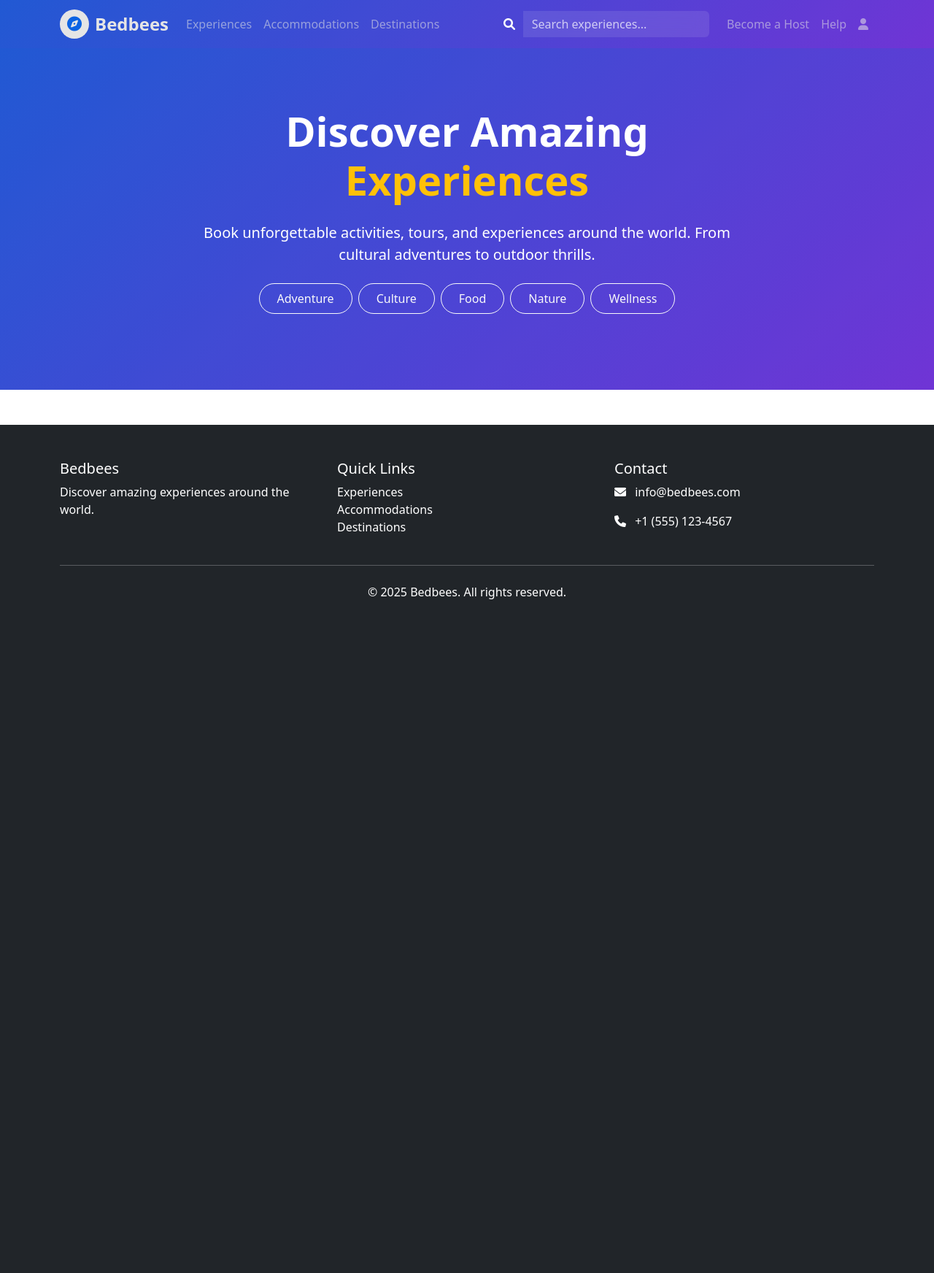
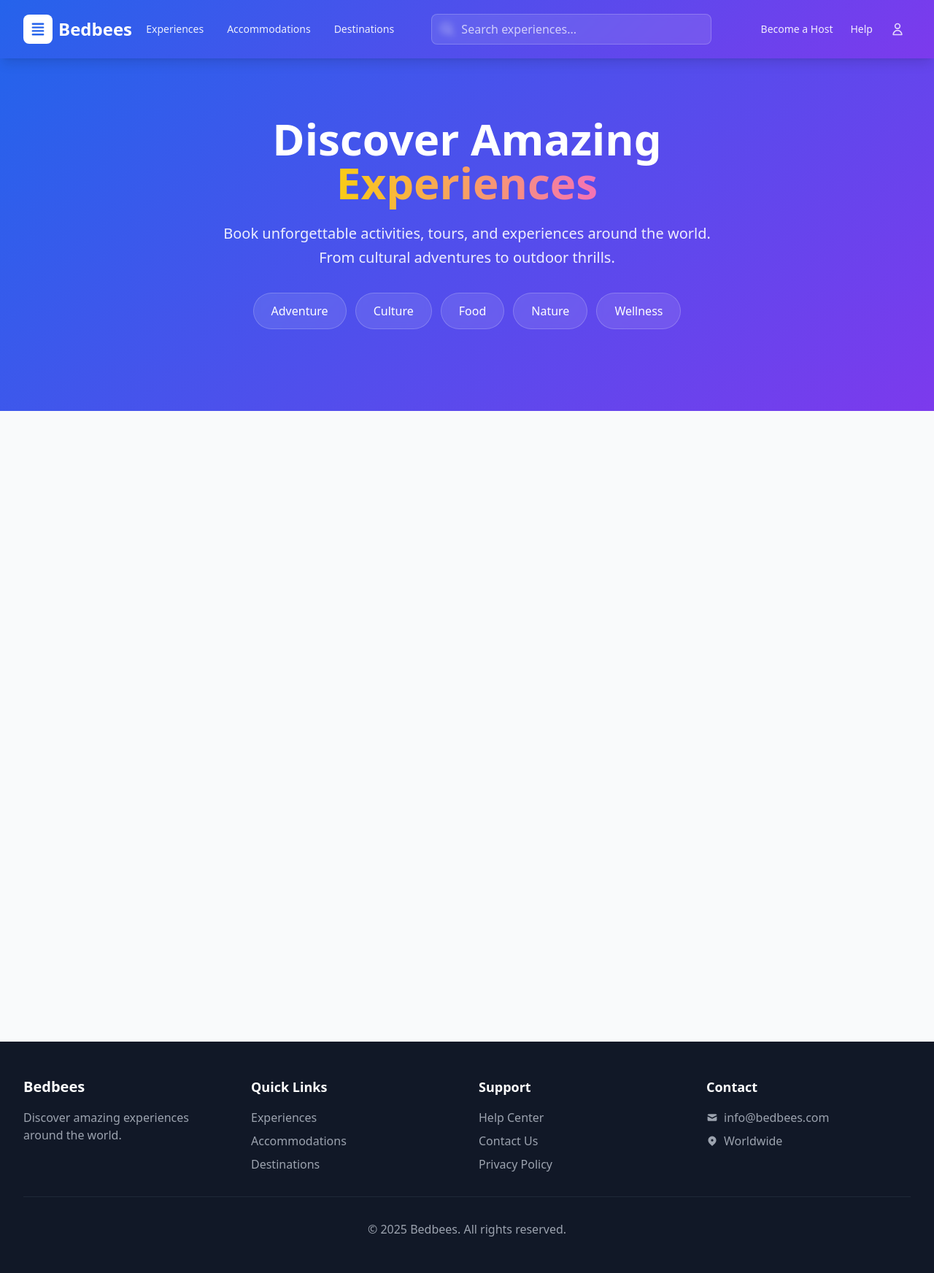
Before and after one commit to husainf4l/bedbees, a Django app: template core/templates/core/base.html in a window 1280 px wide. Shown: the whole page at 73% size. Before the commit the page ends 821 px from the top, so only its background shows below. Run offline with Django 5.2, Linux system fonts and the light colour scheme; the template is opened without the code that fills it, so the values that code supplies are empty; some libraries are stand-ins or nearby versions.

Commit message:
Convert templates from Bootstrap to Tailwind CSS

```diff
--- a/core/templates/core/base.html
+++ b/core/templates/core/base.html
@@ -4,176 +4,206 @@
     <meta charset="UTF-8">
     <meta name="viewport" content="width=device-width, initial-scale=1.0">
     <title>{% block title %}Bedbees - Discover Amazing Experiences{% endblock %}</title>
-    <link href="https://cdn.jsdelivr.net/npm/bootstrap@5.3.0/dist/css/bootstrap.min.css" rel="stylesheet">
-    <link href="https://cdnjs.cloudflare.com/ajax/libs/font-awesome/6.0.0/css/all.min.css" rel="stylesheet">
+    <script src="https://cdn.tailwindcss.com"></script>
+    <script>
+        tailwind.config = {
+            theme: {
+                extend: {
+                    colors: {
+                        primary: '#2563eb',
+                        secondary: '#7c3aed',
+                    }
+                }
+            }
+        }
+    </script>
     <style>
         .navbar-gradient {
             background: linear-gradient(135deg, #2563eb 0%, #7c3aed 100%);
-            position: relative;
-        }
-        .navbar-gradient::before {
-            content: '';
-            position: absolute;
-            top: 0;
-            left: 0;
-            right: 0;
-            bottom: 0;
-            background: rgba(0, 0, 0, 0.1);
-            pointer-events: none;
         }
         .hero-section {
             background: linear-gradient(135deg, #2563eb 0%, #7c3aed 100%);
-            padding: 80px 0;
-            position: relative;
-        }
-        .hero-section::before {
-            content: '';
-            position: absolute;
-            top: 0;
-            left: 0;
-            right: 0;
-            bottom: 0;
-            background: rgba(0, 0, 0, 0.1);
-        }
-        .search-input {
-            background: rgba(255, 255, 255, 0.1);
-            backdrop-filter: blur(10px);
-            border: 1px solid rgba(255, 255, 255, 0.2);
-            color: white;
-        }
-        .search-input::placeholder {
-            color: rgba(255, 255, 255, 0.7);
-        }
-        .search-input:focus {
-            background: rgba(255, 255, 255, 0.2);
-            border-color: rgba(255, 255, 255, 0.3);
-            color: white;
         }
     </style>
     {% block extra_head %}{% endblock %}
 </head>
-<body>
+<body class="bg-gray-50">
     <!-- Navigation -->
-    <nav class="navbar navbar-expand-lg navbar-dark navbar-gradient sticky-top">
-        <div class="container">
+    <nav class="navbar-gradient sticky top-0 z-50 shadow-lg">
+        <div class="max-w-7xl mx-auto px-4 sm:px-6 lg:px-8">
+            <div class="flex items-center justify-between h-20">
                 <!-- Logo -->
-            <a class="navbar-brand d-flex align-items-center" href="{% url 'home' %}">
-                <div class="bg-white rounded-circle d-flex align-items-center justify-content-center me-2" style="width: 40px; height: 40px;">
-                    <i class="fas fa-compass text-primary"></i>
+                <a href="{% url 'home' %}" class="flex items-center space-x-2">
+                    <div class="w-10 h-10 bg-white rounded-lg flex items-center justify-center">
+                        <svg class="w-6 h-6 text-blue-600" fill="currentColor" viewBox="0 0 20 20">
+                            <path fill-rule="evenodd" d="M3 4a1 1 0 011-1h12a1 1 0 110 2H4a1 1 0 01-1-1zm0 4a1 1 0 011-1h12a1 1 0 110 2H4a1 1 0 01-1-1zm0 4a1 1 0 011-1h12a1 1 0 110 2H4a1 1 0 01-1-1zm0 4a1 1 0 011-1h12a1 1 0 110 2H4a1 1 0 01-1-1z" clip-rule="evenodd"></path>
+                        </svg>
                     </div>
-                <span class="fw-bold fs-4">Bedbees</span>
+                    <span class="text-2xl font-bold text-white">Bedbees</span>
                 </a>
 
-            <!-- Mobile menu button -->
-            <button class="navbar-toggler" type="button" data-bs-toggle="collapse" data-bs-target="#navbarNav">
-                <span class="navbar-toggler-icon"></span>
+                <!-- Desktop Navigation -->
+                <div class="hidden md:flex items-center space-x-8">
+                    <a href="#experiences" class="text-white/90 hover:text-white transition-colors text-sm font-medium">Experiences</a>
+                    <a href="#accommodations" class="text-white/90 hover:text-white transition-colors text-sm font-medium">Accommodations</a>
+                    <a href="#destinations" class="text-white/90 hover:text-white transition-colors text-sm font-medium">Destinations</a>
+                </div>
+
+                <!-- Search Bar -->
+                <div class="hidden md:flex flex-1 max-w-sm mx-8">
+                    <div class="relative w-full">
+                        <div class="absolute inset-y-0 left-0 pl-3 flex items-center pointer-events-none">
+                            <svg class="h-5 w-5 text-white/70" fill="none" stroke="currentColor" viewBox="0 0 24 24">
+                                <path stroke-linecap="round" stroke-linejoin="round" stroke-width="2" d="M21 21l-6-6m2-5a7 7 0 11-14 0 7 7 0 0114 0z"></path>
+                            </svg>
+                        </div>
+                        <input type="text" placeholder="Search experiences..." class="block w-full pl-10 pr-3 py-2 border border-white/20 rounded-lg bg-white/10 backdrop-blur-sm text-white placeholder-white/70 focus:outline-none focus:ring-2 focus:ring-white/30 focus:border-white/30" />
+                    </div>
+                </div>
+
+                <!-- Right Navigation -->
+                <div class="flex items-center space-x-4">
+                    <!-- Mobile search button -->
+                    <button class="md:hidden p-2 rounded-lg text-white/80 hover:text-white hover:bg-white/10 transition-colors">
+                        <svg class="w-5 h-5" fill="none" stroke="currentColor" viewBox="0 0 24 24">
+                            <path stroke-linecap="round" stroke-linejoin="round" stroke-width="2" d="M21 21l-6-6m2-5a7 7 0 11-14 0 7 7 0 0114 0z"></path>
+                        </svg>
                     </button>
 
-            <!-- Desktop Navigation -->
-            <div class="collapse navbar-collapse" id="navbarNav">
-                <ul class="navbar-nav me-auto">
-                    <li class="nav-item">
-                        <a class="nav-link" href="#experiences">Experiences</a>
-                    </li>
-                    <li class="nav-item">
-                        <a class="nav-link" href="#accommodations">Accommodations</a>
-                    </li>
-                    <li class="nav-item">
-                        <a class="nav-link" href="#destinations">Destinations</a>
-                    </li>
-                </ul>
+                    <!-- Mobile menu button -->
+                    <button class="md:hidden p-2 rounded-lg text-white/80 hover:text-white hover:bg-white/10 transition-colors" onclick="toggleMobileMenu()">
+                        <svg class="w-5 h-5" fill="none" stroke="currentColor" viewBox="0 0 24 24">
+                            <path stroke-linecap="round" stroke-linejoin="round" stroke-width="2" d="M4 6h16M4 12h16M4 18h16"></path>
+                        </svg>
+                    </button>
 
-                <!-- Search Bar -->
-                <form class="d-flex me-3" style="max-width: 300px;">
-                    <div class="input-group">
-                        <span class="input-group-text bg-transparent border-0">
-                            <i class="fas fa-search text-white"></i>
-                        </span>
-                        <input class="form-control search-input border-0" type="search" placeholder="Search experiences..." aria-label="Search">
+                    <!-- Desktop Right Nav -->
+                    <div class="hidden md:flex items-center space-x-6">
+                        <a href="#become-host" class="text-white/90 hover:text-white transition-colors text-sm font-medium">Become a Host</a>
+                        <a href="#help" class="text-white/90 hover:text-white transition-colors text-sm font-medium">Help</a>
                     </div>
-                </form>
 
-                <!-- Right Navigation -->
-                <ul class="navbar-nav">
-                    <li class="nav-item">
-                        <a class="nav-link" href="#become-host">Become a Host</a>
-                    </li>
-                    <li class="nav-item">
-                        <a class="nav-link" href="#help">Help</a>
-                    </li>
-                    <li class="nav-item">
-                        <a class="nav-link" href="#profile">
-                            <i class="fas fa-user"></i>
-                        </a>
-                    </li>
-                </ul>
+                    <!-- User Menu -->
+                    <button class="p-2 rounded-lg text-white/80 hover:text-white hover:bg-white/10 transition-colors">
+                        <svg class="w-5 h-5" fill="none" stroke="currentColor" viewBox="0 0 24 24">
+                            <path stroke-linecap="round" stroke-linejoin="round" stroke-width="2" d="M16 7a4 4 0 11-8 0 4 4 0 018 0zM12 14a7 7 0 00-7 7h14a7 7 0 00-7-7z"></path>
+                        </svg>
+                    </button>
+                </div>
+            </div>
+        </div>
+
+        <!-- Mobile Menu -->
+        <div id="mobile-menu" class="md:hidden hidden bg-white border-t border-gray-200">
+            <div class="px-4 py-4 space-y-4">
+                <a href="#experiences" class="block px-3 py-2 text-gray-900 hover:bg-gray-100 rounded-lg transition-colors">Experiences</a>
+                <a href="#accommodations" class="block px-3 py-2 text-gray-900 hover:bg-gray-100 rounded-lg transition-colors">Accommodations</a>
+                <a href="#destinations" class="block px-3 py-2 text-gray-900 hover:bg-gray-100 rounded-lg transition-colors">Destinations</a>
+                <div class="border-t border-gray-200 pt-4 space-y-4">
+                    <a href="#become-host" class="block px-3 py-2 text-gray-900 hover:bg-gray-100 rounded-lg transition-colors">Become a Host</a>
+                    <a href="#help" class="block px-3 py-2 text-gray-900 hover:bg-gray-100 rounded-lg transition-colors">Help</a>
+                </div>
             </div>
         </div>
     </nav>
 
     <!-- Hero Section -->
-    <section class="hero-section text-white text-center">
-        <div class="container position-relative">
-            <div class="row justify-content-center">
-                <div class="col-lg-8">
-                    <h1 class="display-4 fw-bold mb-4">
+    <section class="hero-section text-white py-20">
+        <div class="max-w-7xl mx-auto px-4 sm:px-6 lg:px-8 text-center">
+            <div class="max-w-4xl mx-auto">
+                <h1 class="text-4xl md:text-6xl font-bold mb-6 leading-tight">
                     Discover Amazing
-                        <br>
-                        <span class="text-warning">Experiences</span>
+                    <br />
+                    <span class="bg-gradient-to-r from-yellow-400 to-pink-400 bg-clip-text text-transparent">
+                        Experiences
+                    </span>
                 </h1>
-                    <p class="lead mb-4">
-                        Book unforgettable activities, tours, and experiences around the world.
-                        From cultural adventures to outdoor thrills.
+                <p class="text-xl text-white/90 max-w-2xl mx-auto mb-8 leading-relaxed">
+                    Book unforgettable activities, tours, and experiences around the world. From cultural adventures to outdoor thrills.
                 </p>
 
                 <!-- Category Pills -->
-                    <div class="d-flex flex-wrap justify-content-center gap-2 mb-4">
-                        <button class="btn btn-outline-light rounded-pill px-4 py-2">Adventure</button>
-                        <button class="btn btn-outline-light rounded-pill px-4 py-2">Culture</button>
-                        <button class="btn btn-outline-light rounded-pill px-4 py-2">Food</button>
-                        <button class="btn btn-outline-light rounded-pill px-4 py-2">Nature</button>
-                        <button class="btn btn-outline-light rounded-pill px-4 py-2">Wellness</button>
-                    </div>
+                <div class="flex flex-wrap justify-center gap-3 mb-8">
+                    <button class="px-6 py-3 bg-white/10 hover:bg-white/20 backdrop-blur-sm rounded-full text-white font-medium transition-all duration-200 border border-white/20 hover:border-white/30">
+                        Adventure
+                    </button>
+                    <button class="px-6 py-3 bg-white/10 hover:bg-white/20 backdrop-blur-sm rounded-full text-white font-medium transition-all duration-200 border border-white/20 hover:border-white/30">
+                        Culture
+                    </button>
+                    <button class="px-6 py-3 bg-white/10 hover:bg-white/20 backdrop-blur-sm rounded-full text-white font-medium transition-all duration-200 border border-white/20 hover:border-white/30">
+                        Food
+                    </button>
+                    <button class="px-6 py-3 bg-white/10 hover:bg-white/20 backdrop-blur-sm rounded-full text-white font-medium transition-all duration-200 border border-white/20 hover:border-white/30">
+                        Nature
+                    </button>
+                    <button class="px-6 py-3 bg-white/10 hover:bg-white/20 backdrop-blur-sm rounded-full text-white font-medium transition-all duration-200 border border-white/20 hover:border-white/30">
+                        Wellness
+                    </button>
                 </div>
             </div>
         </div>
     </section>
 
     <!-- Main Content -->
-    <main>
+    <main class="min-h-screen">
         {% block content %}{% endblock %}
     </main>
 
     <!-- Footer -->
-    <footer class="bg-dark text-white py-5 mt-5">
-        <div class="container">
-            <div class="row">
-                <div class="col-md-4">
-                    <h5>Bedbees</h5>
-                    <p>Discover amazing experiences around the world.</p>
+    <footer class="bg-gray-900 text-white py-12 mt-16">
+        <div class="max-w-7xl mx-auto px-4 sm:px-6 lg:px-8">
+            <div class="grid grid-cols-1 md:grid-cols-4 gap-8">
+                <div>
+                    <h5 class="text-xl font-bold mb-4">Bedbees</h5>
+                    <p class="text-gray-400">Discover amazing experiences around the world.</p>
                 </div>
-                <div class="col-md-4">
-                    <h5>Quick Links</h5>
-                    <ul class="list-unstyled">
-                        <li><a href="#experiences" class="text-white text-decoration-none">Experiences</a></li>
-                        <li><a href="#accommodations" class="text-white text-decoration-none">Accommodations</a></li>
-                        <li><a href="#destinations" class="text-white text-decoration-none">Destinations</a></li>
+                <div>
+                    <h5 class="text-lg font-semibold mb-4">Quick Links</h5>
+                    <ul class="space-y-2">
+                        <li><a href="#experiences" class="text-gray-400 hover:text-white transition-colors">Experiences</a></li>
+                        <li><a href="#accommodations" class="text-gray-400 hover:text-white transition-colors">Accommodations</a></li>
+                        <li><a href="#destinations" class="text-gray-400 hover:text-white transition-colors">Destinations</a></li>
                     </ul>
                 </div>
-                <div class="col-md-4">
-                    <h5>Contact</h5>
-                    <p><i class="fas fa-envelope me-2"></i> info@bedbees.com</p>
-                    <p><i class="fas fa-phone me-2"></i> +1 (555) 123-4567</p>
+                <div>
+                    <h5 class="text-lg font-semibold mb-4">Support</h5>
+                    <ul class="space-y-2">
+                        <li><a href="#help" class="text-gray-400 hover:text-white transition-colors">Help Center</a></li>
+                        <li><a href="#contact" class="text-gray-400 hover:text-white transition-colors">Contact Us</a></li>
+                        <li><a href="#privacy" class="text-gray-400 hover:text-white transition-colors">Privacy Policy</a></li>
+                    </ul>
+                </div>
+                <div>
+                    <h5 class="text-lg font-semibold mb-4">Contact</h5>
+                    <div class="space-y-2 text-gray-400">
+                        <p class="flex items-center">
+                            <svg class="w-4 h-4 mr-2" fill="currentColor" viewBox="0 0 20 20">
+                                <path d="M2.003 5.884L10 9.882l7.997-3.998A2 2 0 0016 4H4a2 2 0 00-1.997 1.884z"></path>
+                                <path d="M18 8.118l-8 4-8-4V14a2 2 0 002 2h12a2 2 0 002-2V8.118z"></path>
+                            </svg>
+                            info@bedbees.com
+                        </p>
+                        <p class="flex items-center">
+                            <svg class="w-4 h-4 mr-2" fill="currentColor" viewBox="0 0 20 20">
+                                <path fill-rule="evenodd" d="M5.05 4.05a7 7 0 119.9 9.9L10 18.9l-4.95-4.95a7 7 0 010-9.9zM10 11a2 2 0 100-4 2 2 0 000 4z" clip-rule="evenodd"></path>
+                            </svg>
+                            Worldwide
+                        </p>
                     </div>
                 </div>
-            <hr class="my-4">
-            <div class="text-center">
-                <p>&copy; 2025 Bedbees. All rights reserved.</p>
+            </div>
+            <div class="border-t border-gray-800 mt-8 pt-8 text-center">
+                <p class="text-gray-400">&copy; 2025 Bedbees. All rights reserved.</p>
             </div>
         </div>
     </footer>
 
-    <script src="https://cdn.jsdelivr.net/npm/bootstrap@5.3.0/dist/js/bootstrap.bundle.min.js"></script>
+    <script>
+        function toggleMobileMenu() {
+            const menu = document.getElementById('mobile-menu');
+            menu.classList.toggle('hidden');
+        }
+    </script>
     {% block extra_js %}{% endblock %}
 </body>
 </html>
```
Also changed, not shown: core/templates/core/home.html (+64 -76 lines), requirements.txt (+18 -0 lines). Lines whose indentation alone changed are shown as unchanged.
